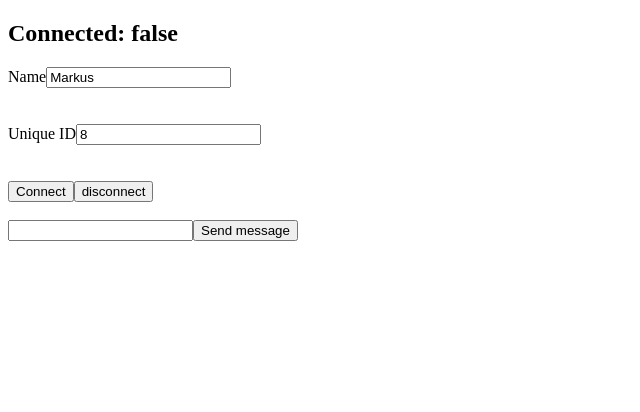
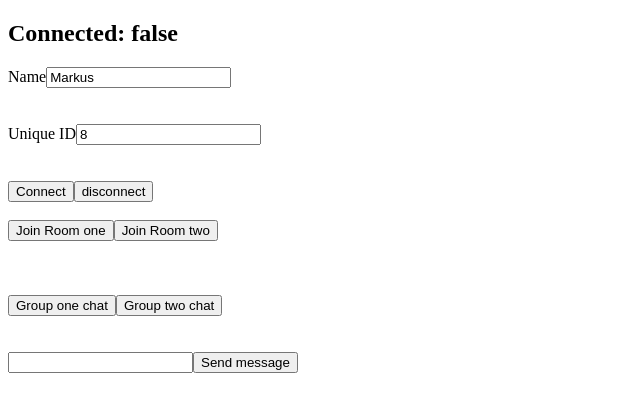
Before and after one commit to AdityaAnuragi/chatApp-frontEnd, a React (Vite) app: page / in a window 1280 px wide. Shown: the top 412 px of the page, without its empty margins (0-640 px from the left). Built offline with nearby package versions, Linux system fonts and the light colour scheme.

Commit message:
about to change the datatype of the state

```diff
--- a/src/App.tsx
+++ b/src/App.tsx
@@ -85,6 +85,20 @@ function App() {
       <br />
       <br />
 
+      <button onClick={() => socket.emit("joinRoom", "one")} >Join Room one</button>
+      <button onClick={() => socket.emit("joinRoom", "two")} >Join Room two</button>
+
+      <br />
+      <br />
+      <br />
+      <br />
+
+      <button>Group one chat</button>
+      <button>Group two chat</button>
+      <br />
+      <br />
+      <br />
+
       {(allMessages.length !== 0) && allMessages.map(value => {
         return <Message key={value.id} sender={sender} senderID={value.senderID} userID={id}  msg={value.msg.split(": ")[1]} />
       })}
@@ -101,4 +115,14 @@ type Message = {
   senderID: number
 }
 
+type Chats = {
+  [groupName:string ]: Message
+}
+
+// example
+// {
+//   foo: Message,
+//   bar: Message
+// }
+
 export default App
--- a/src/socket.ts
+++ b/src/socket.ts
@@ -8,7 +8,8 @@ type ServerToClientEvents = {
 }
 
 type ClientToServerEvents = {
-  message: (sender:string, id:number, msg:string, callback: (response: {status: "ok" | "error"}) => void) => void
+  message: (sender:string, id:number, msg:string, callback: (response: {status: "ok" | "error"}) => void) => void,
+  joinRoom: (roomName: string) => void
 }
 
 export const socket: Socket<ServerToClientEvents, ClientToServerEvents> = io(URL, {
```
